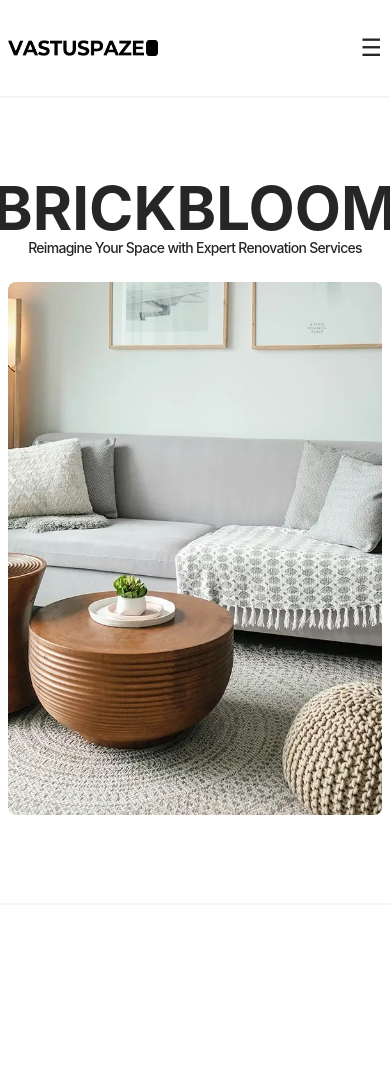
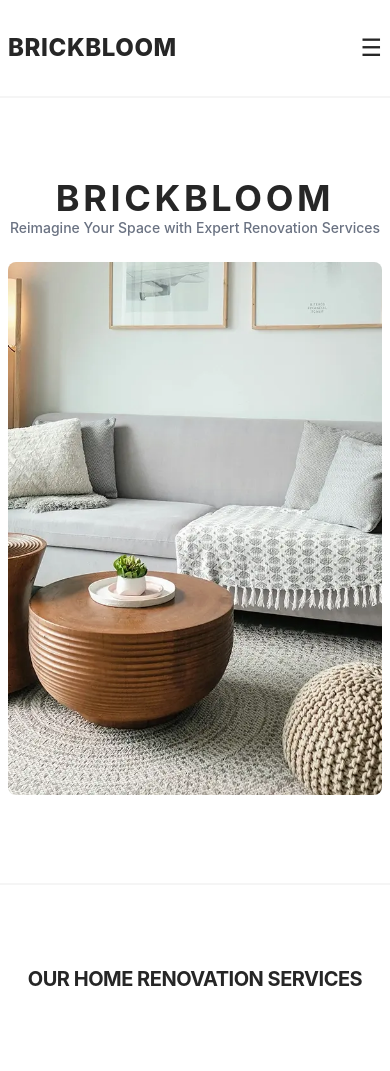
Before and after one commit to NusfaJahan61/BrickBloom, a React (Vite) app: page / in a window 390 px wide. Shown: the top 1071 px of the page. Before the commit the page ends 905 px from the top, so only its background shows below. Built offline with nearby package versions, Linux system fonts and the light colour scheme.

Commit message:
Services section added

```diff
--- a/src/App.jsx
+++ b/src/App.jsx
@@ -1,5 +1,6 @@
 import Hero from './components/Hero'
 import Navbar from './components/Navbar'
+import Services from './components/Services'
 
 function App() {
 
@@ -7,6 +8,7 @@ function App() {
     <main className='overflow-x-hidden antialiased text-neutral-800  '>
       <Navbar />
       <Hero />
+      <Services />
     </main>
   )
 }
--- a/src/components/Hero.jsx
+++ b/src/components/Hero.jsx
@@ -5,10 +5,10 @@ const Hero = () => {
   return (
     <section className='max-w-7xl mx-auto border-b-2 border-neutral-100 '>
       <div className='flex flex-col items-center my-20 '>
-        <h1 className="text-6xl lg:text-[10rem] uppercase font-bold">
+        <h1 className="text-4xl tracking-widest sm:text-6xl lg:text-[10rem] uppercase font-bold sm:tracking-wider">
           BRICKBLOOM
         </h1>
-        <p className="lg:mt-6 text-sm mb-4 font-medium tracking-tighter">
+        <p className="lg:mt-6 text-sm mb-4 text-center text-gray-500 font-medium">
           {HERO_CONTENT.subtitle}
         </p>
         <img src={HERO_CONTENT.image} className='w-full h-[65vh] object-cover rounded-2xl p-2' alt="heroImage" />
--- a/src/components/Navbar.jsx
+++ b/src/components/Navbar.jsx
@@ -15,7 +15,8 @@ const Navbar = () => {
       <div className='max-w-7xl mx-auto flex justify-between items-center py-8'>
         <div className='pl-2'>
           <a href="#">
-            <img src={logo} width={150} height={15} alt="Logo" />
+            <h1 className='text-2xl uppercase tracking-wide font-extrabold'>Brickbloom</h1>
+            {/* <img src={logo} width={150} height={15} alt="Logo" /> */}
           </a>
         </div>
         <div className='md:hidden'>
--- a/src/components/Package.jsx
+++ /dev/null
@@ -1,9 +0,0 @@
-import React from 'react'
-
-const Package = () => {
-  return (
-    <div>Package</div>
-  )
-}
-
-export default Package
--- /dev/null
+++ b/src/components/Services.jsx
@@ -0,0 +1,23 @@
+import { SERVICES_CONTENT } from "../constants"
+
+const Services = () => {
+  return (
+    <section className="max-w-7xl mx-auto border-b-2 border-neutral-100" id="services">
+      <div className="my-20">
+        <h1 className="text-xl lg:text-3xl xl:text-5xl font-bold tracking-tight text-center mb-20 uppercase">Our Home Renovation Services</h1>
+        {SERVICES_CONTENT.map((services, index) => (
+          <div className="mb-12 mx-4 flex flex-col lg:flex-row" key={index}>
+            <div className={`lg:w-1/2 mb-4 lg:mb-0 ${index % 2 === 0 ? '' : 'lg:order-2'}`}>
+              <img src={services.image} alt={services.title} className='w-full h-auto object-cover rounded-lg' /></div>
+            <div className={`lg:w-1/2 flex flex-col ${index % 2 === 0 ? 'lg:pl-12' : 'lg:pr-12'}`}>
+              <h3 className="text-xl lg:text-2xl font-medium mb-2 tracking-wide">{services.title}</h3>
+              <p className="mb-4 text-[16px] lg:text-lg lg:leading-9">{services.description}</p>
+            </div>
+          </div>
+        ))}
+      </div>
+    </section>
+  )
+}
+
+export default Services
--- a/src/constants/index.js
+++ b/src/constants/index.js
@@ -50,21 +50,21 @@ export const SERVICES_CONTENT = [
   {
     title: "Kitchen Renovation",
     description:
-      "Transform your kitchen into a modern, functional space with our comprehensive renovation services. From custom cabinetry to state-of-the-art appliances, we handle all aspects of kitchen remodeling.",
+      "Transform your kitchen into a modern, functional space with our comprehensive renovation services. From custom cabinetry to state-of-the-art appliances, we handle all aspects of kitchen remodeling. Our team of experts will work closely with you to design and execute a kitchen that meets your needs and exceeds your expectations. Whether you're looking for a sleek, contemporary design or a warm, traditional look, we have the expertise to bring your vision to life. Let us help you create the kitchen of your dreams, where style meets functionality and every detail is crafted to perfection. Contact us today to start your kitchen renovation journey and experience the difference of working with BrickBloom.  We look forward to helping you create a space that you'll love for years to come.Your dream kitchen is just a renovation away!",
     image: kitchenImage,
     alt: "Kitchen Renovation",
   },
   {
     title: "Bathroom Renovation",
     description:
-      "Create a spa-like retreat in your home with our bathroom renovation services. We offer luxurious fixtures, custom tiling, and innovative designs to elevate your bathroom experience.",
+      "Create a spa-like retreat in your home with our bathroom renovation services. We offer luxurious fixtures, custom tiling, and innovative designs to elevate your bathroom experience. Our team of skilled professionals will work with you to design a bathroom that combines style and functionality, ensuring that every detail is tailored to your preferences. Whether you're looking for a modern, minimalist design or a classic, elegant look, we have the expertise to bring your vision to life. From concept to completion, we handle every aspect of the renovation process, ensuring a seamless and stress-free experience. Let us help you transform your bathroom into a sanctuary where you can relax and unwind. Your dream bathroom is just a renovation away! Contact us today to start your bathroom renovation journey and discover the difference of working with BrickBloom. ",
     image: bathroomImage,
     alt: "Bathroom Renovation",
   },
   {
     title: "Living Room Renovation",
     description:
-      "Update your living room with our expert renovation services. We offer custom designs, new flooring options, and stylish lighting solutions to create a warm and inviting space for your family and guests.",
+      "Update your living room with our expert renovation services. We offer custom designs, new flooring options, and stylish lighting solutions to create a warm and inviting space for your family and guests. Our team of experienced professionals will work closely with you to design a living room that reflects your style and meets your needs. Whether you're looking for a modern, minimalist design or a cozy, traditional look, we have the expertise to bring your vision to life. From concept to completion, we handle every aspect of the renovation process, ensuring a seamless and stress-free experience. Let us help you transform your living room into a space where memories are made and cherished. Contact us today to start your living room renovation journey and experience the difference of working with BrickBloom. We look forward to helping you create a space that you'll love for years to come.",
     image: livingRoomImage,
     alt: "Living Room Renovation",
   },
```
